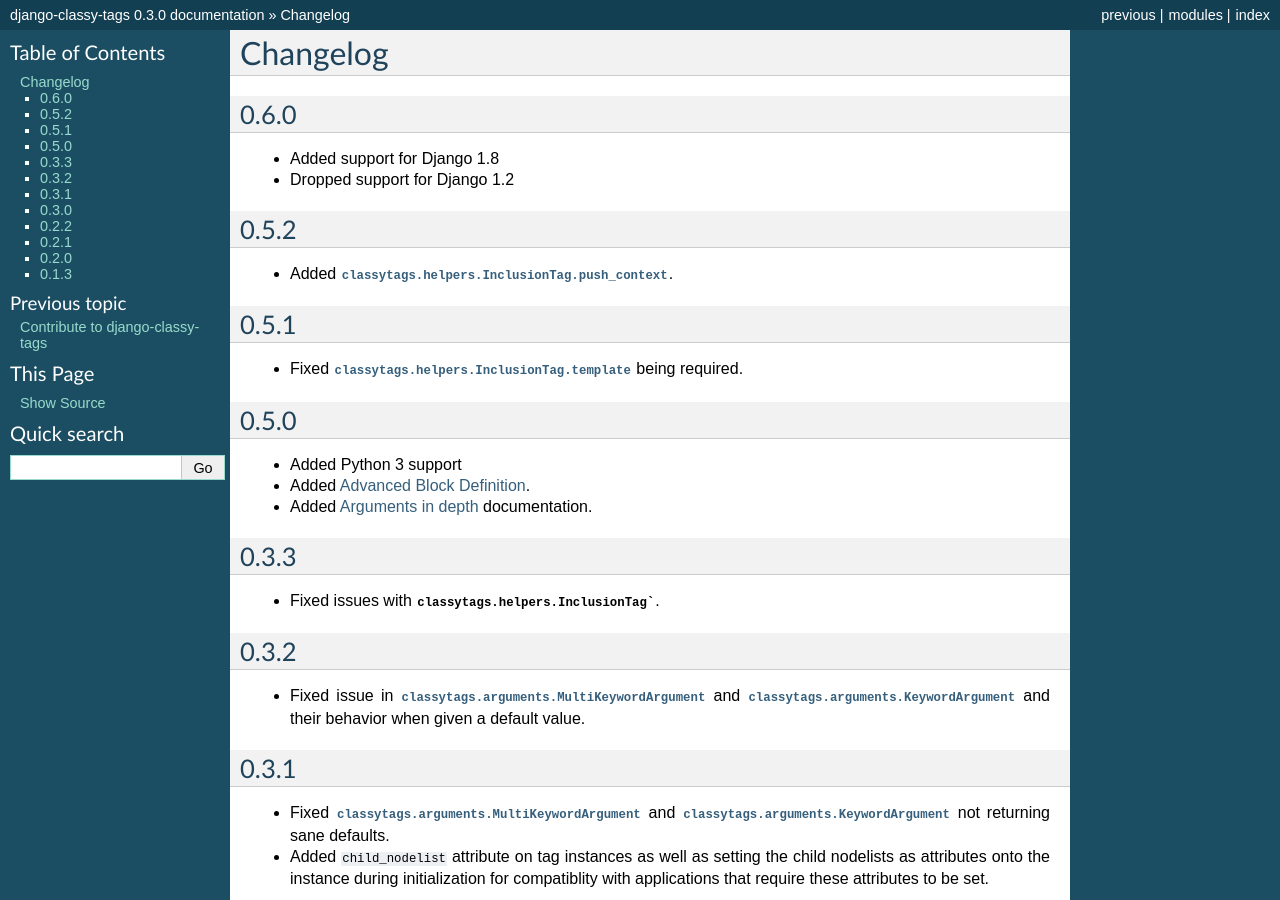
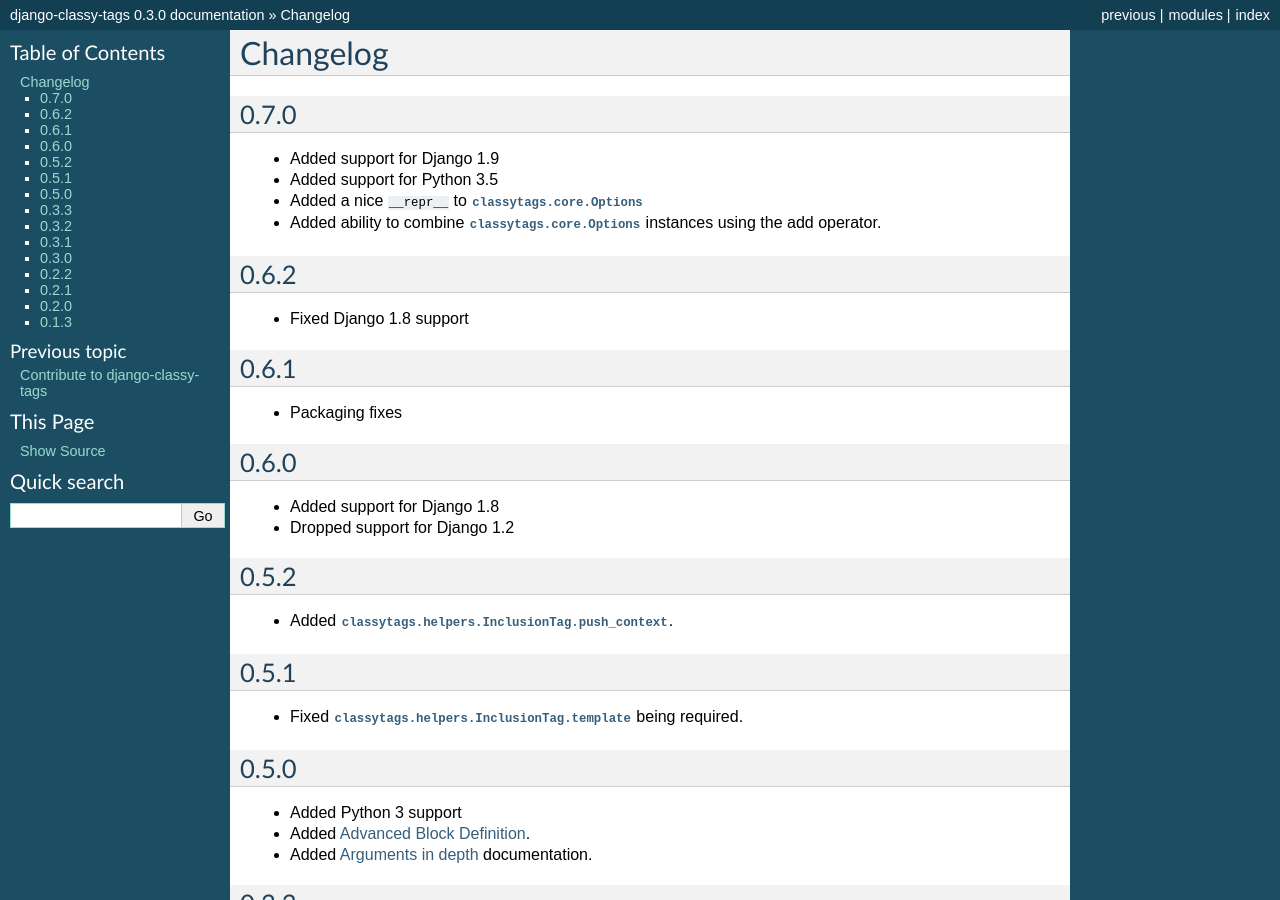
Before and after one commit to django-cms/django-classy-tags, a Sphinx documentation site: the page built from docs/changes.rst, in a window 1280 px wide and 900 px high. Built offline with Sphinx 7.4.7, drawn with Linux system fonts in a browser that asks for light colours.

Commit message:
added setup.cfg, updated changelog

```diff
--- a/docs/changes.rst
+++ b/docs/changes.rst
@@ -1,6 +1,32 @@
 #########
 Changelog
 #########
+
+
+*****
+0.7.0
+*****
+
+* Added support for Django 1.9
+* Added support for Python 3.5
+* Added a nice ``__repr__`` to :class:`classytags.core.Options`
+* Added ability to combine :class:`classytags.core.Options` instances using the
+  add operator.
+
+
+*****
+0.6.2
+*****
+
+* Fixed Django 1.8 support
+
+
+*****
+0.6.1
+*****
+
+* Packaging fixes
+
 
 *****
 0.6.0
--- /dev/null
+++ b/setup.cfg
@@ -0,0 +1,2 @@
+[bdist_wheel]
+universal=1
```
